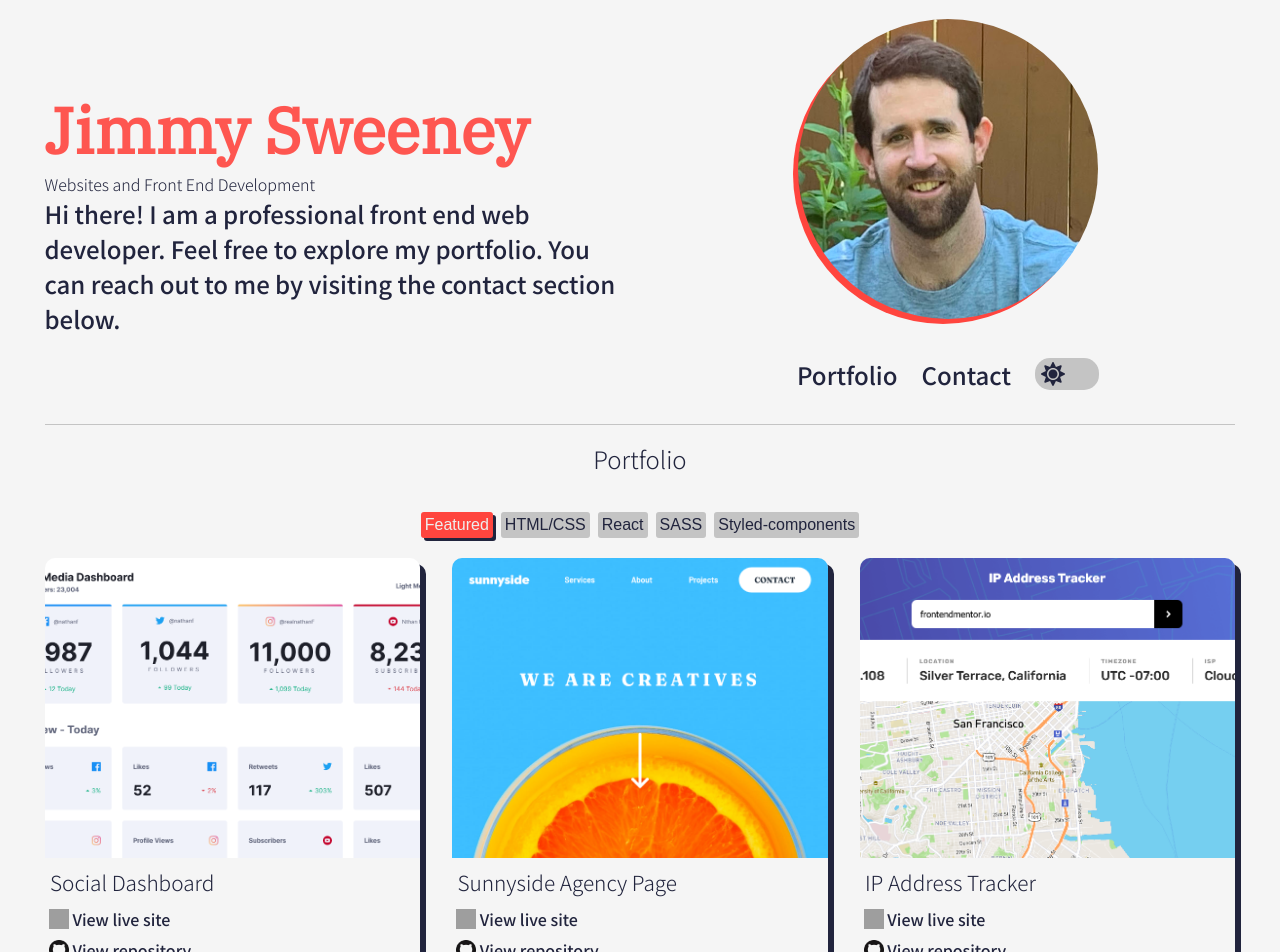
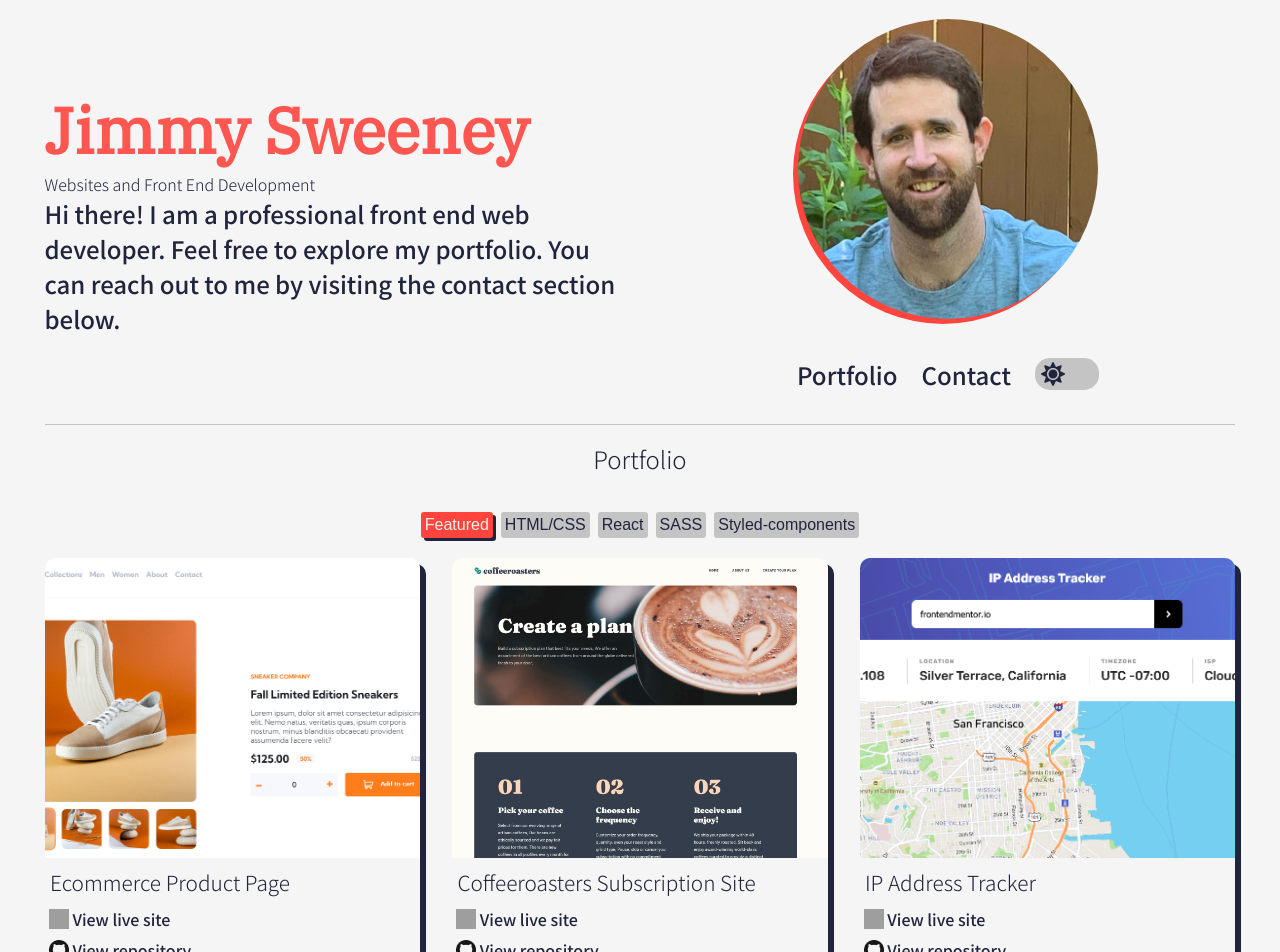
Before and after one commit to sweenejp/portfolio, a React (Create React App) app: page / in a window 1280 px wide. Shown: the top 952 px of the page. Built offline with nearby package versions, Linux system fonts and the light colour scheme; grey boxes are pictures that could not be loaded.

Commit message:
reverse order

```diff
--- a/src/App.jsx
+++ b/src/App.jsx
@@ -39,6 +39,8 @@ const App = () => {
     setDisplayedTags(newDisplayedTags);
   };
 
+  const portfolioDataReversed = [...portfolioData].reverse();
+
   return (
     <div className={themeIsLight ? 'app theme-light' : 'app theme-dark'}>
       <Header
@@ -48,7 +50,7 @@ const App = () => {
       <main>
         <Portfolio
           tagToggler={tagToggler}
-          portfolioData={portfolioData}
+          portfolioData={portfolioDataReversed}
           allTags={allTags}
           displayedTags={displayedTags}
           themeIsLight={themeIsLight}
```
